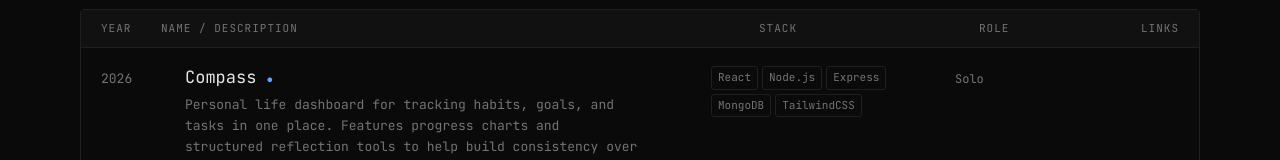
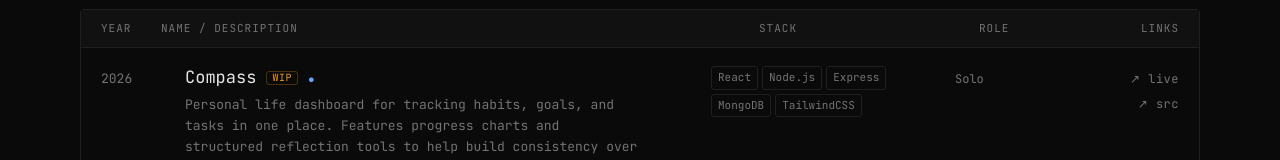
Before and after one commit to merleezy/portfolio-site, a React (Vite) app: page / in a window 1280 px wide. Shown: the part 726-886 px from the top of the page. Built offline with nearby package versions, Linux system fonts and the light colour scheme.

Commit message:
Add WIP badge to project display and update Compass project links

```diff
--- a/src/components/sections/Projects.jsx
+++ b/src/components/sections/Projects.jsx
@@ -23,6 +23,7 @@ export default function Projects() {
             <div className={styles.nameCell}>
               <div className={styles.nameRow}>
                 <span className={styles.projectName}>{p.name}</span>
+                {p.wip && <span className={styles.wipBadge}>wip</span>}
                 <span className={styles.dot} style={{ '--dot-color': p.accent }}>●</span>
               </div>
               <p className={styles.blurb}>{p.blurb}</p>
--- a/src/components/sections/Projects.module.css
+++ b/src/components/sections/Projects.module.css
@@ -65,6 +65,18 @@
 .dot {
   font-size: 11px;
   color: var(--dot-color);
+}
+
+.wipBadge {
+  font-size: 10px;
+  color: #f59e0b;
+  border: 1px solid #f59e0b44;
+  border-radius: 3px;
+  padding: 1px 5px;
+  letter-spacing: 0.5px;
+  text-transform: uppercase;
+  line-height: 1;
+  align-self: center;
 }
 
 .blurb {
--- a/src/data/portfolio.js
+++ b/src/data/portfolio.js
@@ -18,9 +18,10 @@ export const portfolio = {
         "Personal life dashboard for tracking habits, goals, and tasks in one place. Features progress charts and structured reflection tools to help build consistency over time.",
       tech: ["React", "Node.js", "Express", "MongoDB", "TailwindCSS"],
       role: "Solo",
-      live: "",
-      repo: "",
+      live: "https://compass-seven-psi.vercel.app/habits",
+      repo: "https://github.com/merleezy/compass",
       accent: "#60a5fa",
+      wip: true,
     },
     {
       id: "smart-fitness",
```
